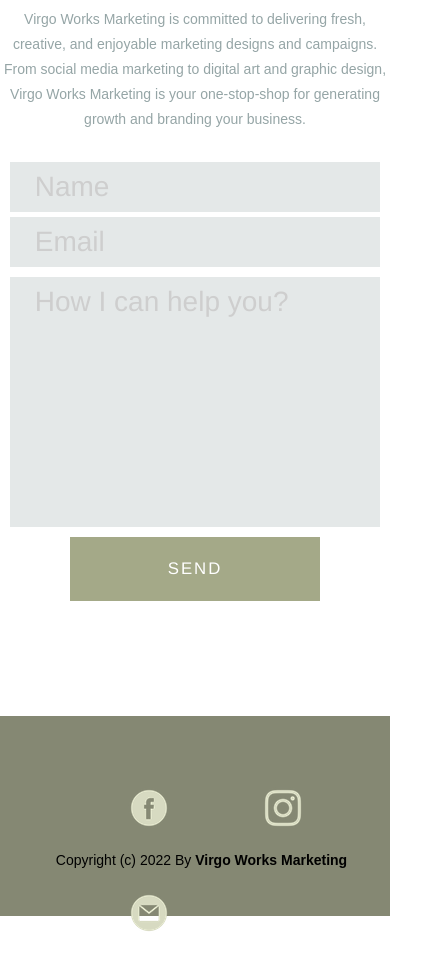
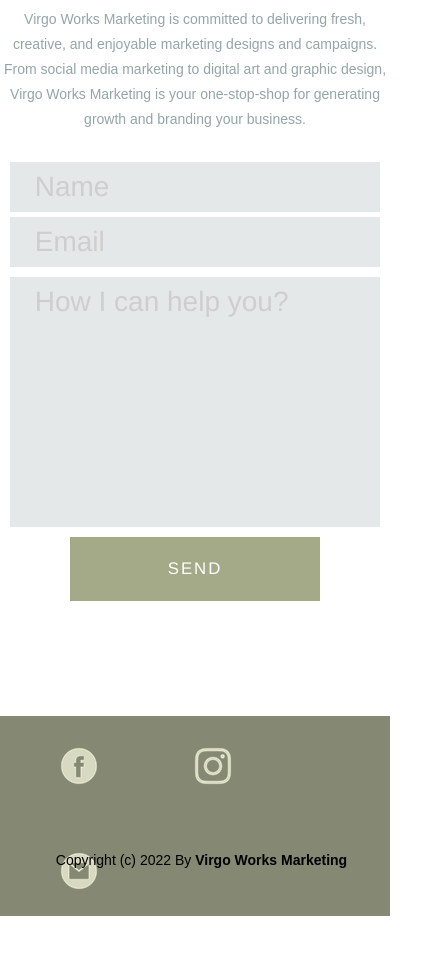
Before and after one commit to Codingvirgo/Virgo-Works-Marketing-portfolio, a plain HTML site: page about-me.html in a window 390 px wide. Shown: the part 133-1098 px from the top of the page, 435 px wide, since content can reach past the window. After the commit the page ends 1059 px from the top, so only its background shows below. Drawn offline with Linux system fonts and the light colour scheme; a script that the page names is missing.

Commit message:
attempt to fix header 3

```diff
--- a/css/style.css
+++ b/css/style.css
@@ -338,7 +338,7 @@
 .sociaux{
   overflow: auto;
   padding: 0 204px;
-  margin: 4em 2em 0em 10em;
+  margin: -1px;
 }
 .sociaux .facebook,.sociaux .insta,.sociaux .email{
   display: inline-block;
@@ -395,7 +395,7 @@
 
 /* media query*/
 
-@media screen and (max-width:600px){
+@media screen and (max-width:800px){
 .header .logo {
   padding: 25px;
 }
@@ -499,9 +499,10 @@
   padding: 0;
   right: 0;
   left: 0;
-  width: 90%;
-  margin: 3em 3em 0em 6em;
+  width: 100%;
+  margin: 0 1em;
   position: absolute;
+  display: inline-block;
 }
 .copyright{
   right: 0;
```
Also changed, not shown: home.html (+3 -3 lines).
